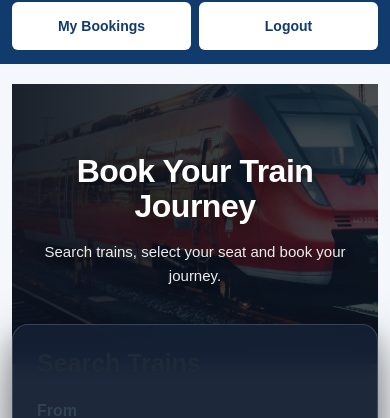
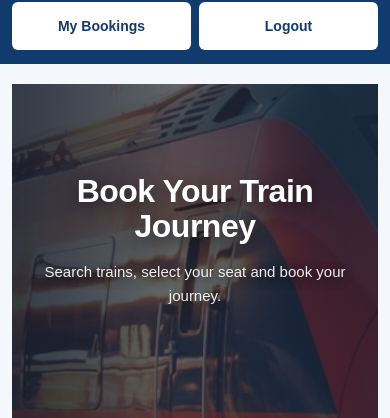
Before and after one commit to RahulDebnath007/railway-booking-system, a React (Vite) app in the folder client/: page / in a window 390 px wide. Shown: the part 111-529 px from the top of the page. Built offline with nearby package versions, Linux system fonts and the light colour scheme; no server answers; sample sign-in values are in the browser's storage.

Commit message:
index.css

```diff
--- a/client/src/index.css
+++ b/client/src/index.css
@@ -1925,201 +1925,45 @@ body.dark-mode .railbook-search-error {
     outline-offset: 2px;
 }
 
-/* =========================================
-   HOME TRAIN HERO
-========================================= */
-
-.home-hero {
+
+/* =========================================================
+   RAILBOOK HOME — FULL-SCREEN TRAIN HERO
+   Single consolidated home implementation
+   ========================================================= */
+
+.home-page {
+    width: 100%;
+    min-height: 100vh;
+    margin: 0;
+    padding: 0;
+}
+
+/* Works with either existing home wrapper class */
+.home-hero,
+.home-background {
     position: relative;
-
     width: 100%;
-    min-height: 760px;
+    min-height: calc(100vh - 76px);
 
     display: flex;
     flex-direction: column;
     align-items: center;
 
     background-size: cover;
-    background-position: center;
+    background-position: center center;
     background-repeat: no-repeat;
 
     overflow: visible;
 }
-.home-hero::before {
+
+/* Dark image overlay */
+.home-hero::before,
+.home-background::before {
     content: "";
     position: absolute;
     inset: 0;
-
-    background: rgba(3, 10, 22, 0.62);
-
     z-index: 1;
     pointer-events: none;
-}
-/* Dark overlay */
-
-.home-hero-overlay {
-    position: absolute;
-    inset: 0;
-
-    background: linear-gradient(
-        90deg,
-        rgba(15, 23, 42, 0.78),
-        rgba(15, 23, 42, 0.45),
-        rgba(15, 23, 42, 0.25)
-    );
-}
-
-/* Hero text */
-
-.home-hero-content {
-    position: relative;
-    z-index: 2;
-
-    width: 100%;
-
-    text-align: center;
-
-    padding-top: 230px;
-}
-
-.home-hero-content h1 {
-    margin: 0;
-
-    color: #ffffff;
-
-    font-size: clamp(48px, 5vw, 76px);
-    font-weight: 800;
-    line-height: 1.1;
-
-    text-shadow: 0 4px 15px rgba(0, 0, 0, 0.7);
-}
-
-.home-hero-content p {
-    margin-top: 24px;
-
-    color: #e5e7eb;
-
-    font-size: 20px;
-
-    text-shadow: 0 2px 10px rgba(0, 0, 0, 0.7);
-}
-/* =========================================
-   SEARCH CARD POSITION
-========================================= */
-
-.search-card {
-    position: relative;
-
-    z-index: 10;
-
-    width: min(1060px, calc(100% - 48px));
-
-    margin: -40px auto 80px;
-
-    padding: 32px;
-
-    box-sizing: border-box;
-
-    background: rgba(20, 32, 52, 0.96);
-
-    border: 1px solid rgba(148, 163, 184, 0.28);
-
-    border-radius: 16px;
-
-    box-shadow:
-        0 25px 60px rgba(0, 0, 0, 0.45),
-        0 10px 25px rgba(0, 0, 0, 0.25);
-
-    backdrop-filter: blur(10px);
-}
-
-/* =========================================
-   MOBILE
-========================================= */
-
-@media (max-width: 768px) {
-
-    .home-hero {
-        min-height: 330px;
-
-        background-position: 65% center;
-    }
-
-    .home-hero-content h1 {
-        font-size: 38px;
-    }
-
-    .home-hero-content p {
-        font-size: 16px;
-    }
-
-    .home-hero + .search-card {
-        margin-top: -40px;
-    }
-}
-
-
-@media (max-width: 480px) {
-
-    .home-hero {
-        min-height: 280px;
-    }
-
-    .home-hero-content h1 {
-        font-size: 30px;
-    }
-
-    .home-hero-content p {
-        font-size: 15px;
-    }
-}
-
-/* =========================================================
-   RAILBOOK HOME PAGE
-   FULL SCREEN TRAIN BACKGROUND
-========================================================= */
-
-.home-page {
-    width: 100%;
-    min-height: calc(100vh - 86px);
-
-    margin: 0;
-    padding: 0;
-}
-
-
-/* =========================================================
-   FULL TRAIN BACKGROUND
-========================================================= */
-
-.home-background {
-    position: relative;
-
-    width: 100%;
-    min-height: calc(100vh - 86px);
-
-    background-size: cover;
-    background-position: center center;
-    background-repeat: no-repeat;
-
-    display: flex;
-    flex-direction: column;
-    align-items: center;
-
-    overflow: hidden;
-}
-
-
-/* =========================================================
-   DARK OVERLAY
-========================================================= */
-
-.home-background-overlay {
-    position: absolute;
-
-    inset: 0;
-
-    z-index: 1;
 
     background:
         linear-gradient(
@@ -2130,26 +1974,35 @@ body.dark-mode .railbook-search-error {
         );
 }
 
-
-/* =========================================================
-   HERO CONTENT
-========================================================= */
-
+/* Supports an existing explicit overlay element too */
+.home-hero-overlay,
+.home-background-overlay {
+    position: absolute;
+    inset: 0;
+    z-index: 1;
+    pointer-events: none;
+
+    background:
+        linear-gradient(
+            90deg,
+            rgba(5, 15, 30, 0.82) 0%,
+            rgba(8, 20, 38, 0.68) 45%,
+            rgba(5, 15, 30, 0.78) 100%
+        );
+}
+
+/* Hero heading and subtitle */
 .home-hero-content {
     position: relative;
-
     z-index: 2;
 
     width: 100%;
     max-width: 1200px;
-
-    padding: 120px 30px 90px;
-
+    box-sizing: border-box;
+
+    padding: 230px 30px 90px;
     text-align: center;
-
-    box-sizing: border-box;
-}
-
+}
 
 .home-hero-content h1 {
     margin: 0;
@@ -2157,17 +2010,12 @@ body.dark-mode .railbook-search-error {
     color: #ffffff;
 
     font-size: clamp(42px, 5vw, 72px);
-
     font-weight: 800;
-
     line-height: 1.1;
-
     letter-spacing: -1px;
 
-    text-shadow:
-        0 4px 20px rgba(0, 0, 0, 0.65);
-}
-
+    text-shadow: 0 4px 20px rgba(0, 0, 0, 0.65);
+}
 
 .home-hero-content p {
     margin: 22px 0 0;
@@ -2175,36 +2023,31 @@ body.dark-mode .railbook-search-error {
     color: rgba(255, 255, 255, 0.92);
 
     font-size: 20px;
-
     line-height: 1.6;
 
-    text-shadow:
-        0 3px 10px rgba(0, 0, 0, 0.55);
-}
-
-
-/* =========================================================
-   SEARCH CARD
-========================================================= */
-
-.home-background .search-card {
+    text-shadow: 0 3px 10px rgba(0, 0, 0, 0.55);
+}
+
+/*
+   Search card
+   Works whether the card is inside the hero/background
+   or immediately after the hero.
+*/
+.home-hero .search-card,
+.home-background .search-card,
+.home-hero + .search-card {
     position: relative;
-
-    z-index: 3;
+    z-index: 10;
 
     width: min(1100px, calc(100% - 60px));
-
-    margin: -20px auto 80px;
-
+    margin: -40px auto 80px;
     padding: 32px;
 
     box-sizing: border-box;
 
-    background:
-        rgba(15, 27, 48, 0.94);
+    background: rgba(15, 27, 48, 0.94);
 
     border: 1px solid rgba(148, 163, 184, 0.22);
-
     border-radius: 18px;
 
     box-shadow:
@@ -2214,9 +2057,8 @@ body.dark-mode .railbook-search-error {
     backdrop-filter: blur(14px);
 }
 
-
 /* Search heading */
-
+.home-hero .search-card h2,
 .home-background .search-card h2 {
     margin-top: 0;
     margin-bottom: 28px;
@@ -2224,15 +2066,11 @@ body.dark-mode .railbook-search-error {
     color: #ffffff;
 
     font-size: 30px;
-
     font-weight: 750;
 }
 
-
-/* =========================================================
-   SEARCH GRID
-========================================================= */
-
+/* Search grid */
+.home-hero .search-card .form-grid,
 .home-background .search-card .form-grid {
     display: grid;
 
@@ -2243,20 +2081,18 @@ body.dark-mode .railbook-search-error {
         1fr;
 
     gap: 22px;
-
     align-items: end;
 }
 
-
-/* =========================================================
-   FORM GROUP
-========================================================= */
-
+/* Form groups */
+.home-hero .search-card .form-group,
 .home-background .search-card .form-group {
     width: 100%;
-}
-
-
+    min-width: 0;
+}
+
+/* Labels */
+.home-hero .search-card label,
 .home-background .search-card label {
     display: block;
 
@@ -2265,35 +2101,27 @@ body.dark-mode .railbook-search-error {
     color: #ffffff;
 
     font-size: 16px;
-
     font-weight: 650;
 }
 
-
-/* =========================================================
-   INPUTS / SELECTS
-========================================================= */
-
+/* Inputs and selects */
+.home-hero .search-card select,
+.home-hero .search-card input,
 .home-background .search-card select,
 .home-background .search-card input {
     width: 100%;
-
     height: 54px;
 
     padding: 0 16px;
-
     box-sizing: border-box;
 
     color: #ffffff;
-
     background: rgba(8, 20, 40, 0.92);
 
     border: 1px solid rgba(148, 163, 184, 0.35);
-
     border-radius: 9px;
 
     font-size: 16px;
-
     outline: none;
 
     transition:
@@ -2302,7 +2130,8 @@ body.dark-mode .railbook-search-error {
         background 0.2s ease;
 }
 
-
+.home-hero .search-card select:focus,
+.home-hero .search-card input:focus,
 .home-background .search-card select:focus,
 .home-background .search-card input:focus {
     border-color: #3b82f6;
@@ -2311,40 +2140,31 @@ body.dark-mode .railbook-search-error {
         0 0 0 3px rgba(59, 130, 246, 0.18);
 }
 
-
-/* Date placeholder */
-
+.home-hero .search-card input[type="date"],
 .home-background .search-card input[type="date"] {
     color-scheme: dark;
 }
 
-
-/* =========================================================
-   SEARCH BUTTON
-========================================================= */
-
+/* Search button */
+.home-hero .search-card .primary-button,
 .home-background .search-card .primary-button {
     margin-top: 28px;
 
     min-height: 52px;
-
     padding: 0 28px;
 
     border: none;
-
     border-radius: 9px;
 
-    background:
-        linear-gradient(
-            135deg,
-            #2563eb,
-            #3b82f6
-        );
+    background: linear-gradient(
+        135deg,
+        #2563eb,
+        #3b82f6
+    );
 
     color: #ffffff;
 
     font-size: 17px;
-
     font-weight: 700;
 
     cursor: pointer;
@@ -2355,57 +2175,57 @@ body.dark-mode .railbook-search-error {
         background 0.2s ease;
 }
 
-
-.home-background .search-card .primary-button:hover {
+.home-hero .search-card .primary-button:hover:not(:disabled),
+.home-background .search-card .primary-button:hover:not(:disabled) {
     transform: translateY(-2px);
 
     box-shadow:
         0 10px 25px rgba(37, 99, 235, 0.35);
 }
 
-
+.home-hero .search-card .primary-button:active,
 .home-background .search-card .primary-button:active {
     transform: translateY(0);
 }
 
-
+.home-hero .search-card .primary-button:disabled,
 .home-background .search-card .primary-button:disabled {
     opacity: 0.65;
-
     cursor: not-allowed;
-
     transform: none;
-
     box-shadow: none;
 }
 
-
-/* =========================================================
-   ERROR
-========================================================= */
-
+/* Search error */
 .home-search-error {
     margin-top: 18px;
-
     color: #fca5a5;
-
     font-size: 14px;
 }
 
-
-/* =========================================================
-   DARK MODE
-========================================================= */
-
-.dark-mode .home-background {
+/* Dark mode */
+body.dark-mode .home-hero,
+body.dark-mode .home-background {
     background-color: #0f172a;
 }
 
-
-/* =========================================================
-   LIGHT MODE
-========================================================= */
-
+body.dark-mode .home-hero .search-card,
+body.dark-mode .home-background .search-card {
+    background: rgba(15, 27, 48, 0.96);
+    border-color: rgba(148, 163, 184, 0.22);
+}
+
+body.dark-mode .home-hero .search-card h2,
+body.dark-mode .home-background .search-card h2,
+body.dark-mode .home-hero .search-card label,
+body.dark-mode .home-background .search-card label {
+    color: #ffffff;
+}
+
+/* Light mode */
+body:not(.dark-mode) .home-hero::before,
+body:not(.dark-mode) .home-background::before,
+body:not(.dark-mode) .home-hero-overlay,
 body:not(.dark-mode) .home-background-overlay {
     background:
         linear-gradient(
@@ -2416,137 +2236,143 @@ body:not(.dark-mode) .home-background-overlay {
         );
 }
 
-
+body:not(.dark-mode) .home-hero .search-card,
 body:not(.dark-mode) .home-background .search-card {
-    background:
-        rgba(255, 255, 255, 0.94);
-
-    border-color:
-        rgba(148, 163, 184, 0.35);
+    background: rgba(255, 255, 255, 0.94);
+    border-color: rgba(148, 163, 184, 0.35);
 
     box-shadow:
         0 25px 60px rgba(15, 23, 42, 0.25);
 }
 
-
+body:not(.dark-mode) .home-hero .search-card h2,
 body:not(.dark-mode) .home-background .search-card h2 {
     color: #0f172a;
 }
 
-
+body:not(.dark-mode) .home-hero .search-card label,
 body:not(.dark-mode) .home-background .search-card label {
     color: #1e293b;
 }
 
-
+body:not(.dark-mode) .home-hero .search-card select,
+body:not(.dark-mode) .home-hero .search-card input,
 body:not(.dark-mode) .home-background .search-card select,
 body:not(.dark-mode) .home-background .search-card input {
     color: #0f172a;
-
     background: #ffffff;
-
     border-color: #cbd5e1;
 }
 
-
+body:not(.dark-mode) .home-hero .search-card input[type="date"],
 body:not(.dark-mode) .home-background .search-card input[type="date"] {
     color-scheme: light;
 }
 
-
-/* =========================================================
-   RESPONSIVE TABLET
-========================================================= */
+/* =========================================================
+   HOME RESPONSIVE
+   ========================================================= */
 
 @media (max-width: 900px) {
 
     .home-hero-content {
-        padding-top: 90px;
-        padding-bottom: 70px;
-    }
-
-
+        padding: 150px 24px 80px;
+    }
+
+    .home-hero .search-card,
+    .home-background .search-card,
+    .home-hero + .search-card {
+        width: min(760px, calc(100% - 40px));
+    }
+
+    .home-hero .search-card .form-grid,
     .home-background .search-card .form-grid {
         grid-template-columns: 1fr 1fr;
     }
-
-}
-
-
-/* =========================================================
-   RESPONSIVE MOBILE
-========================================================= */
+}
+
+@media (max-width: 768px) {
+
+    .home-hero,
+    .home-background {
+        min-height: 700px;
+        background-position: 65% center;
+    }
+
+    .home-hero-content {
+        padding: 120px 20px 70px;
+    }
+
+    .home-hero-content h1 {
+        font-size: 42px;
+    }
+
+    .home-hero-content p {
+        font-size: 17px;
+    }
+}
 
 @media (max-width: 600px) {
 
+    .home-hero,
     .home-background {
-        min-height: 100vh;
-
+        min-height: 760px;
         background-position: 62% center;
     }
 
-
     .home-hero-content {
-        padding:
-            70px
-            20px
-            60px;
-    }
-
+        padding: 90px 20px 60px;
+    }
 
     .home-hero-content h1 {
         font-size: 38px;
-
         letter-spacing: -0.5px;
     }
-
 
     .home-hero-content p {
         margin-top: 16px;
-
         font-size: 16px;
     }
 
-
-    .home-background .search-card {
+    .home-hero .search-card,
+    .home-background .search-card,
+    .home-hero + .search-card {
         width: calc(100% - 30px);
-
         margin-top: -15px;
-
         margin-bottom: 40px;
-
         padding: 24px 20px;
-
         border-radius: 15px;
     }
 
-
+    .home-hero .search-card h2,
     .home-background .search-card h2 {
         font-size: 25px;
-
         margin-bottom: 22px;
     }
 
-
+    .home-hero .search-card .form-grid,
     .home-background .search-card .form-grid {
         grid-template-columns: 1fr;
-
         gap: 18px;
     }
 
-
+    .home-hero .search-card .primary-button,
     .home-background .search-card .primary-button {
         width: 100%;
-
         margin-top: 24px;
     }
-
-}
-
-
-/* =========================================================
-   SMALL MOBILE
-========================================================= */
+}
+
+@media (max-width: 480px) {
+
+    .home-hero-content h1 {
+        font-size: 34px;
+    }
+
+    .home-hero-content p {
+        font-size: 15px;
+    }
+}
 
 @media (max-width: 400px) {
 
@@ -2554,14 +2380,38 @@ body:not(.dark-mode) .home-background .search-card input[type="date"] {
         font-size: 32px;
     }
 
-
     .home-hero-content p {
         font-size: 15px;
     }
 
-
+    .home-hero .search-card,
     .home-background .search-card {
         padding: 20px 16px;
     }
-
-}
+}
+
+/* =========================================================
+   HOME NAVBAR OVERLAY
+   ========================================================= */
+
+.home-page .railbook-navbar {
+    position: absolute;
+    top: 0;
+    left: 0;
+
+    z-index: 50;
+
+    background: rgba(8, 15, 30, 0.48);
+    border-bottom-color: rgba(255, 255, 255, 0.08);
+
+    backdrop-filter: blur(8px);
+}
+
+.home-page .railbook-brand {
+    color: #ffffff;
+}
+
+.home-page .railbook-nav-button {
+    background: #ffffff;
+    color: #111827;
+}
```
